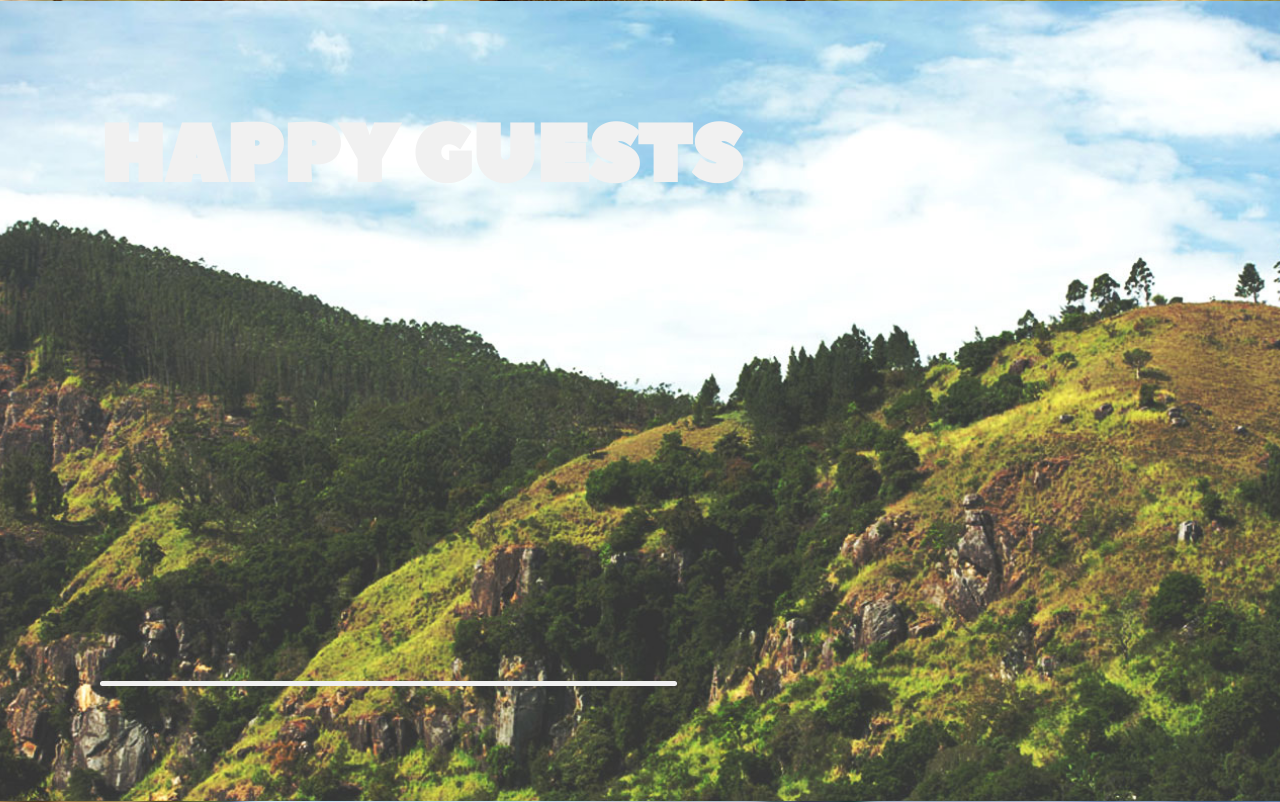
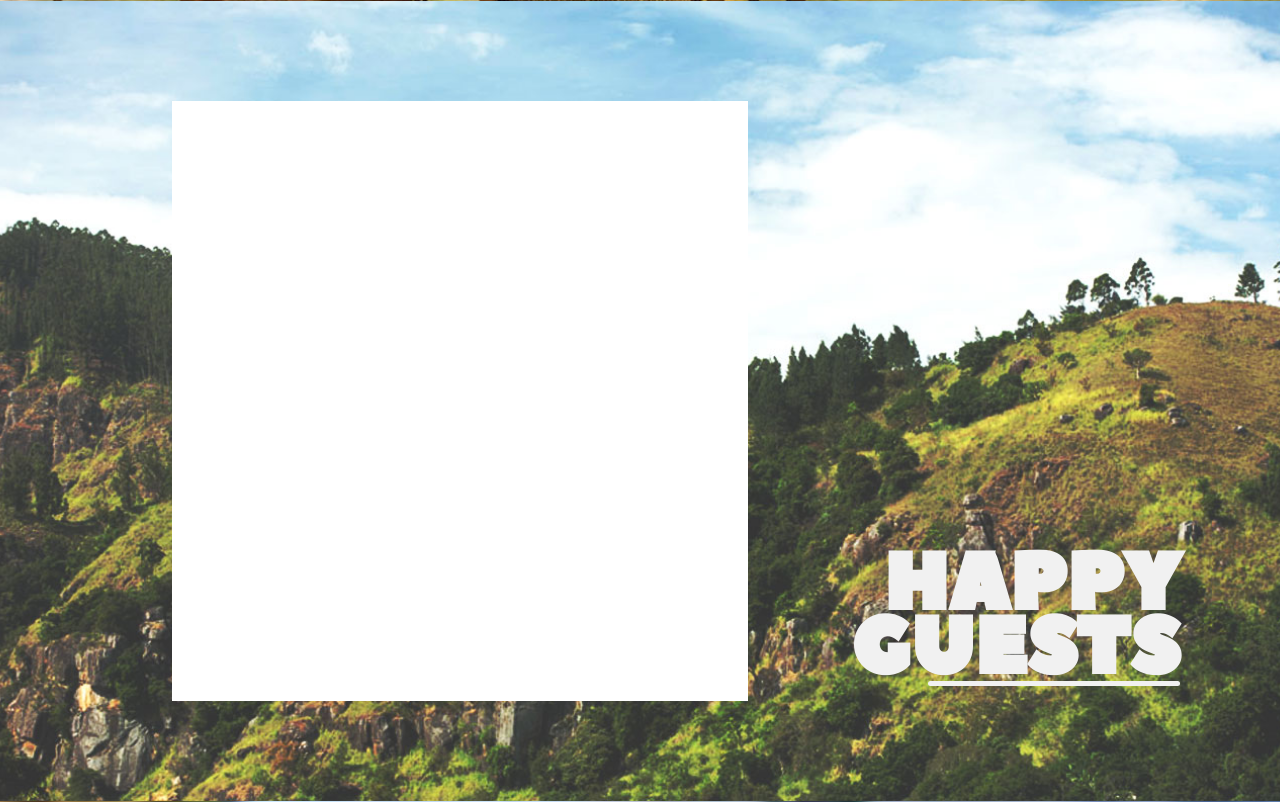
Before and after one commit to omalka226/ravanaheights, a PHP site: page / in a window 1280 px wide. Shown: the part 2399-3201 px from the top of the page. Run offline with PHP 8.4, Linux system fonts and the light colour scheme; some libraries are stand-ins or nearby versions.

Commit message:
edit review section

```diff
--- a/content/reviews.php
+++ b/content/reviews.php
@@ -1,5 +1,20 @@
 <section id="reviews" class="frame-container">
 	<div class="inner-container">
-		<h2 class="title">Happy Guests</h2>
+		<div class="review-container">
+			<div class="review-wrapper">
+				<div class="review-image">
+					<h3 class="reviewer-name"></h3>
+					<h3 class="reviewer-country"></h3>
+				</div>
+				<div class="review-body">
+					<h2 class="review-title"></h2>
+					<p></p>
+					<span class="hashtags"></span>
+				</div>
+			</div>
+		</div>
+		<div class="review-header">
+			<h2 class="title">Happy Guests</h2>
+		</div>
 	</div>
 </section>
--- a/css/style.css
+++ b/css/style.css
@@ -157,8 +157,8 @@ body{
 	position: relative;
 	background: #f1f1f1;
 	color: #1f1f1f;
-	border:3px solid #1f1f1f;
-	width:350px;
+	border: 5px solid #1f1f1f;
+	width: 30vw;
 	height: auto;
 }
 #home-description-container img{
@@ -360,3 +360,40 @@ h2.footer-title {
 	background: #00ff00;
 	position: relative;
 }
+
+.review-container {
+    flex: 4;
+    position: relative;
+    height: 100%;
+    display: flex;
+    align-items: center;
+    justify-content: center;
+}
+
+.review-header {
+    flex: 2;
+    position: relative;
+    height: 100%;
+    display: flex;
+    flex-direction: column;
+    align-items: flex-end;
+    justify-content: flex-end;
+}
+
+.review-header .title {
+    line-height: 0.8;
+    padding-bottom: 20px;
+    text-align: right;
+}
+.review-header .title:after{
+	right:0;
+	left:auto;
+	width: 70%;
+}
+
+.review-wrapper {
+    width: 80%;
+    height: 100%;
+    position: relative;
+    background: #fff;
+}
```
